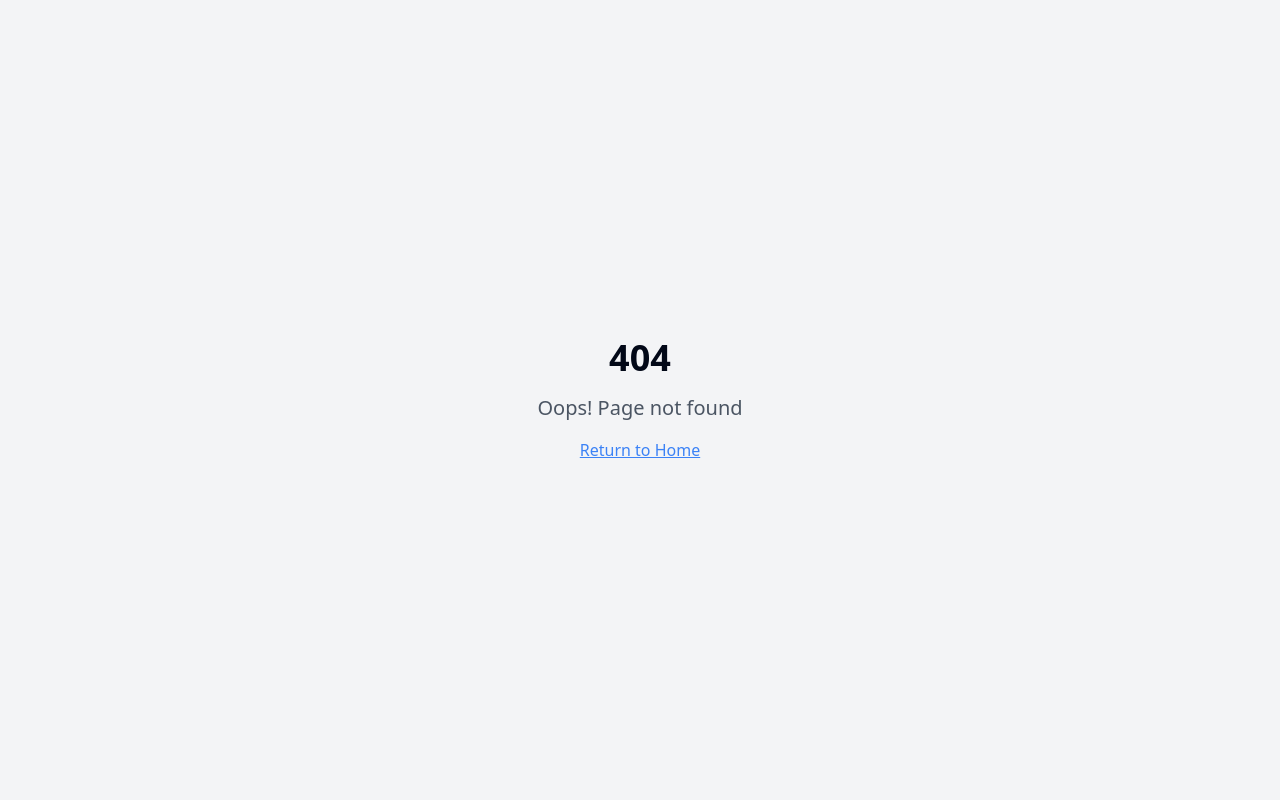
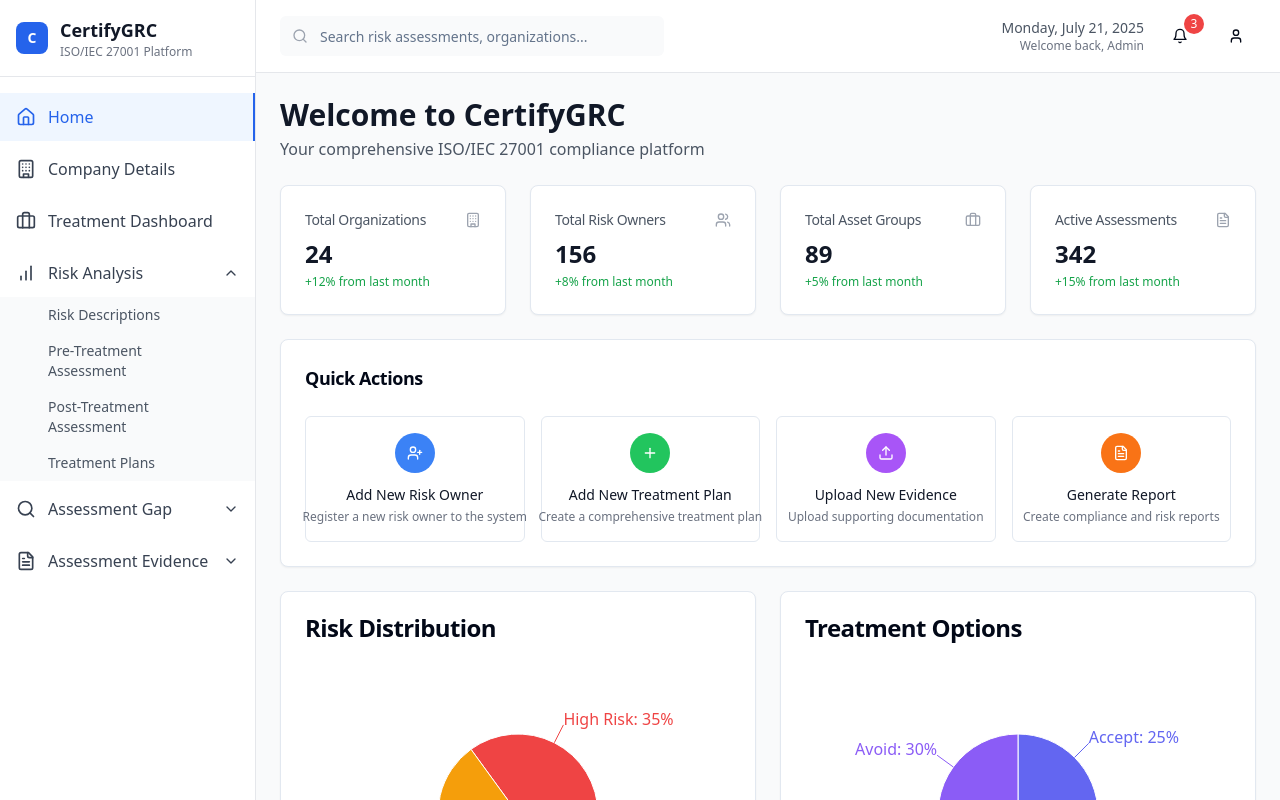
Before and after one commit to NifemiHelps/certifygrc-guardian-platform, a React (Vite) app: page /dashboard in a window 1280 px wide. Before the commit this address had no page. Shown: the top 800 px of the page. Built offline with nearby package versions, Linux system fonts and the light colour scheme.

Commit message:
Fix Planning Reports page routing
The Planning Reports page was not accessible, showing a 404 error. This commit corrects the routing to ensure the page can be accessed.

```diff
--- a/src/App.tsx
+++ b/src/App.tsx
@@ -16,6 +16,18 @@ const App = () => (
       <BrowserRouter>
         <Routes>
           <Route path="/" element={<Index />} />
+          <Route path="/dashboard" element={<Index />} />
+          <Route path="/risk-analysis" element={<Index />} />
+          <Route path="/assessment-gap" element={<Index />} />
+          <Route path="/assessment-evidence" element={<Index />} />
+          <Route path="/treatment-dashboard" element={<Index />} />
+          <Route path="/company-details" element={<Index />} />
+          <Route path="/context-org" element={<Index />} />
+          <Route path="/context-organization-reports" element={<Index />} />
+          <Route path="/leadership" element={<Index />} />
+          <Route path="/leadership-reports" element={<Index />} />
+          <Route path="/planning" element={<Index />} />
+          <Route path="/planning-reports" element={<Index />} />
           {/* ADD ALL CUSTOM ROUTES ABOVE THE CATCH-ALL "*" ROUTE */}
           <Route path="*" element={<NotFound />} />
         </Routes>
--- a/src/pages/Index.tsx
+++ b/src/pages/Index.tsx
@@ -1,5 +1,6 @@
 
-import { useState } from "react";
+import { useState, useEffect } from "react";
+import { useLocation, useNavigate } from "react-router-dom";
 import { Sidebar } from "@/components/layout/Sidebar";
 import { Header } from "@/components/layout/Header";
 import { Dashboard } from "@/components/dashboard/Dashboard";
@@ -18,11 +19,59 @@ import { CompanyDetails } from "@/components/company/CompanyDetails";
 type PageType = 'dashboard' | 'risk-analysis' | 'assessment-gap' | 'assessment-evidence' | 'treatment-dashboard' | 'company-details' | 'context-org' | 'context-organization-reports' | 'leadership' | 'leadership-reports' | 'planning' | 'planning-reports';
 
 const Index = () => {
+  const location = useLocation();
+  const navigate = useNavigate();
   const [activePage, setActivePage] = useState<PageType>('dashboard');
   const [sidebarOpen, setSidebarOpen] = useState(true);
 
+  // Map URL paths to page types
+  const pathToPageMap: Record<string, PageType> = {
+    '/': 'dashboard',
+    '/dashboard': 'dashboard',
+    '/risk-analysis': 'risk-analysis',
+    '/assessment-gap': 'assessment-gap',
+    '/assessment-evidence': 'assessment-evidence',
+    '/treatment-dashboard': 'treatment-dashboard',
+    '/company-details': 'company-details',
+    '/context-org': 'context-org',
+    '/context-organization-reports': 'context-organization-reports',
+    '/leadership': 'leadership',
+    '/leadership-reports': 'leadership-reports',
+    '/planning': 'planning',
+    '/planning-reports': 'planning-reports'
+  };
+
+  const pageToPathMap: Record<PageType, string> = {
+    'dashboard': '/dashboard',
+    'risk-analysis': '/risk-analysis',
+    'assessment-gap': '/assessment-gap',
+    'assessment-evidence': '/assessment-evidence',
+    'treatment-dashboard': '/treatment-dashboard',
+    'company-details': '/company-details',
+    'context-org': '/context-org',
+    'context-organization-reports': '/context-organization-reports',
+    'leadership': '/leadership',
+    'leadership-reports': '/leadership-reports',
+    'planning': '/planning',
+    'planning-reports': '/planning-reports'
+  };
+
+  // Update activePage based on URL
+  useEffect(() => {
+    const currentPage = pathToPageMap[location.pathname];
+    if (currentPage) {
+      setActivePage(currentPage);
+    }
+  }, [location.pathname]);
+
   const handleSetActivePage = (page: string) => {
-    setActivePage(page as PageType);
+    const pageType = page as PageType;
+    setActivePage(pageType);
+    // Update URL when page changes
+    const path = pageToPathMap[pageType];
+    if (path && location.pathname !== path) {
+      navigate(path);
+    }
   };
 
   const renderPage = () => {
```
